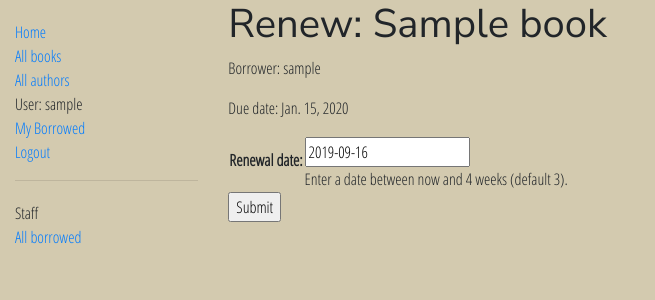
After one commit to pulamusic/locallibrary, a Django app: page /catalog/book/00000000-0000-0000-0000-000000000001/renew/ in a window 1280 px wide. The commit adds this page. Shown: the top 300 px of the page, without its empty margins (0-655 px from the left). Run offline with Django 3.2, Linux system fonts and the light colour scheme; a user stored in the database is signed in; tables that the repository leaves empty hold one stand-in row (values such as "Sample post"); some libraries are stand-ins or nearby versions.

```diff
--- a/catalog/admin.py
+++ b/catalog/admin.py
@@ -25,13 +25,13 @@ class BookAdmin(admin.ModelAdmin):
 @admin.register(BookInstance)
 class BookInstanceAdmin(admin.ModelAdmin):
     list_filter = ('status', 'due_back')
-    list_display = ('book', 'status', 'due_back', 'id')
+    list_display = ('book', 'status', 'borrower', 'due_back', 'id')
     fieldsets = (
         (None, {
             'fields': ('book', 'imprint', 'id')
         }),
         ('Availability', {
-            'fields': ('status', 'due_back')
+            'fields': ('status', 'due_back', 'borrower')
         }),
     )
 
--- /dev/null
+++ b/catalog/forms.py
@@ -0,0 +1,22 @@
+import datetime
+
+from django import forms
+from django.core.exceptions import ValidationError
+from django.utils.translation import ugettext_lazy as _
+
+class RenewBookForm(forms.Form):
+    renewal_date = forms.DateField(help_text="Enter a date between now and 4 weeks (default 3).")
+
+    def clean_renewal_date(self):
+        data = self.cleaned_data['renewal_date']
+
+        # Check if a date is not in the past.
+        if data < datetime.date.today():
+            raise ValidationError(_('Invalid date - renewal in past'))
+
+        # Check if a date is in the allowed range (+4 weeks from today).
+        if data > datetime.date.today() + datetime.timedelta(weeks=4):
+            raise ValidationError(_('Invalid date - renewal more than 4 weeks ahead'))
+
+        # Remember to always return the cleaned data.
+        return data
--- a/catalog/models.py
+++ b/catalog/models.py
@@ -1,6 +1,9 @@
 from django.db import models
 from django.urls import reverse # Used to generate URLs by reversing the URL patterns
 import uuid # Required for unique book instances
+
+from django.contrib.auth.models import User
+from datetime import date
 
 # Create your models here.
 
@@ -55,6 +58,7 @@ class BookInstance(models.Model):
     book = models.ForeignKey('Book', on_delete=models.SET_NULL, null=True)
     imprint = models.CharField(max_length=200)
     due_back = models.DateField(null=True, blank=True)
+    borrower = models.ForeignKey(User, on_delete=models.SET_NULL, null=True, blank=True)
 
     LOAN_STATUS = (
         ('m', 'Maintenance'),
@@ -73,6 +77,13 @@ class BookInstance(models.Model):
 
     class Meta:
         ordering = ['due_back']
+        permissions = (("can_mark_returned", "Set book as returned"),)
+
+    @property
+    def is_overdue(self):
+        if self.due_back and date.today() > self.due_back:
+            return True
+        return False
 
     def __str__(self):
         """String for representing the Model object."""
--- a/catalog/templates/base_generic.html
+++ b/catalog/templates/base_generic.html
@@ -19,7 +19,25 @@
           <li><a href="{% url 'index' %}">Home</a></li>
           <li><a href="{% url 'books' %}">All books</a></li>
           <li><a href="{% url 'authors' %}">All authors</a></li>
+          {% if user.is_authenticated %}
+             <li>User: {{ user.get_username }}</li>
+             <li><a href="{% url 'my-borrowed' %}">My Borrowed</a></li>
+             <li><a href="{% url 'logout'%}?next={{request.path}}">Logout</a></li>
+          {% else %}
+             <li><a href="{% url 'login'%}?next={{request.path}}">Login</a></li>
+          {% endif %}
         </ul>
+
+        {% if user.is_staff %}
+         <hr />
+         <ul class="sidebar-nav">
+         <li>Staff</li>
+         {% if perms.catalog.can_mark_returned %}
+         <li><a href="{% url 'all-borrowed' %}">All borrowed</a></li>
+         {% endif %}
+         </ul>
+        {% endif %}
+
      {% endblock %}
       </div>
       <div class="col-sm-10 ">
--- /dev/null
+++ b/catalog/templates/catalog/book_renew_librarian.html
@@ -0,0 +1,15 @@
+{% extends "base_generic.html" %}
+
+{% block content %}
+  <h1>Renew: {{ book_instance.book.title }}</h1>
+  <p>Borrower: {{ book_instance.borrower }}</p>
+  <p{% if book_instance.is_overdue %} class="text-danger"{% endif %}>Due date: {{ book_instance.due_back }}</p>
+
+  <form action="" method="post">
+    {% csrf_token %}
+    <table>
+    {{ form.as_table }}
+    </table>
+    <input type="submit" value="Submit">
+  </form>
+{% endblock %}
--- a/catalog/urls.py
+++ b/catalog/urls.py
@@ -9,3 +9,24 @@ urlpatterns = [
     path('authors/', views.AuthorListView.as_view(), name='authors'),
     path('author/<int:pk>', views.AuthorDetailView.as_view(), name='author-detail'),
 ]
+
+urlpatterns += [
+    path('mybooks/', views.LoanedBooksByUserListView.as_view(), name='my-borrowed'),
+    path('borrowed/', views.LoanedBooksAllListView.as_view(), name='all-borrowed')
+]
+
+urlpatterns += [
+    path('book/<uuid:pk>/renew/', views.renew_book_librarian, name='renew-book-librarian'),
+]
+
+urlpatterns += [
+    path('author/create/', views.AuthorCreate.as_view(), name='author_create'),
+    path('author/<int:pk>/update/', views.AuthorUpdate.as_view(), name='author_update'),
+    path('author/<int:pk>/delete/', views.AuthorDelete.as_view(), name='author_delete'),
+]
+
+urlpatterns += [
+    path('book/create/', views.BookCreate.as_view(), name='book_create'),
+    path('book/<int:pk>/update/', views.BookUpdate.as_view(), name='book_update'),
+    path('book/<int:pk>/delete/', views.BookDelete.as_view(), name='book_delete'),
+]
--- a/catalog/views.py
+++ b/catalog/views.py
@@ -1,5 +1,21 @@
+import datetime
+
 from django.shortcuts import render
 from django.views import generic
+
+from django.contrib.auth.mixins import LoginRequiredMixin
+from django.contrib.auth.decorators import permission_required
+from django.contrib.auth.mixins import PermissionRequiredMixin
+
+from django.contrib.auth.decorators import permission_required
+from django.shortcuts import get_object_or_404
+from django.http import HttpResponseRedirect
+from django.urls import reverse
+
+from catalog.forms import RenewBookForm
+
+from django.views.generic.edit import CreateView, UpdateView, DeleteView
+from django.urls import reverse_lazy
 
 from catalog.models import Book, Author, BookInstance, Genre
 
@@ -49,3 +65,82 @@ class AuthorListView(generic.ListView):
 
 class AuthorDetailView(generic.DetailView):
     model = Author
+
+class LoanedBooksByUserListView(LoginRequiredMixin,generic.ListView):
+    """Generic class-based view listing books on loan to current user."""
+    model = BookInstance
+    template_name ='catalog/bookinstance_list_borrowed_user.html'
+    paginate_by = 10
+
+    def get_queryset(self):
+        return BookInstance.objects.filter(borrower=self.request.user).filter(status__exact='o').order_by('due_back')
+
+class LoanedBooksAllListView(PermissionRequiredMixin, generic.ListView):
+    """Generic class-based view listing all books on loan. Only visible to users with can_mark_returned permission."""
+    model = BookInstance
+    permission_required = 'catalog.can_mark_returned'
+    template_name = 'catalog/bookinstance_list_borrowed_all.html'
+    paginate_by = 10
+
+    def get_queryset(self):
+        return BookInstance.objects.filter(status__exact='o').order_by('due_back')
+
+@permission_required('catalog.can_mark_returned')
+def renew_book_librarian(request, pk):
+    """View function for renewing a specific BookInstance by librarian."""
+    book_instance = get_object_or_404(BookInstance, pk=pk)
+
+    # If this is a POST request then process the Form data
+    if request.method == 'POST':
+
+        # Create a form instance and populate it with data from the request (binding):
+        form = RenewBookForm(request.POST)
+
+        # Check if the form is valid:
+        if form.is_valid():
+            # process the data in form.cleaned_data as required (here we just write it to the model due_back field)
+            book_instance.due_back = form.cleaned_data['renewal_date']
+            book_instance.save()
+
+            # redirect to a new URL:
+            return HttpResponseRedirect(reverse('all-borrowed') )
+
+    # If this is a GET (or any other method) create the default form.
+    else:
+        proposed_renewal_date = datetime.date.today() + datetime.timedelta(weeks=3)
+        form = RenewBookForm(initial={'renewal_date': proposed_renewal_date})
+
+    context = {
+        'form': form,
+        'book_instance': book_instance,
+    }
+
+    return render(request, 'catalog/book_renew_librarian.html', context)
+
+class AuthorCreate(CreateView):
+    model = Author
+    fields = '__all__'
+    initial = {'date_of_death': '05/01/2018'}
+
+class AuthorUpdate(UpdateView):
+    model = Author
+    fields = ['first_name', 'last_name', 'date_of_birth', 'date_of_death']
+
+class AuthorDelete(DeleteView):
+    model = Author
+    success_url = reverse_lazy('authors')
+
+class BookCreate(PermissionRequiredMixin, CreateView):
+    model = Book
+    fields = '__all__'
+    permission_required = 'catalog.can_mark_returned'
+
+class BookUpdate(PermissionRequiredMixin, CreateView):
+    model = Book
+    fields = '__all__'
+    permission_required = 'catalog.can_mark_returned'
+
+class BookDelete(PermissionRequiredMixin, DeleteView):
+    model = Book
+    success_url = reverse_lazy('books')
+    permission_required = 'catalog.can_mark_returned'
```
Also changed, not shown: catalog/templates/catalog/author_confirm_delete.html (added, +14 -0 lines), catalog/templates/catalog/author_form.html (added, +11 -0 lines), catalog/templates/catalog/book_confirm_delete.html (added, +14 -0 lines), catalog/templates/catalog/book_form.html (added, +13 -0 lines), catalog/templates/catalog/bookinstance_list_borrowed_all.html (added, +19 -0 lines), catalog/templates/catalog/bookinstance_list_borrowed_user.html (added, +19 -0 lines), catalog/migrations/0003_bookinstance_borrower.py (added), catalog/migrations/0004_auto_20190825_1121.py (added).
